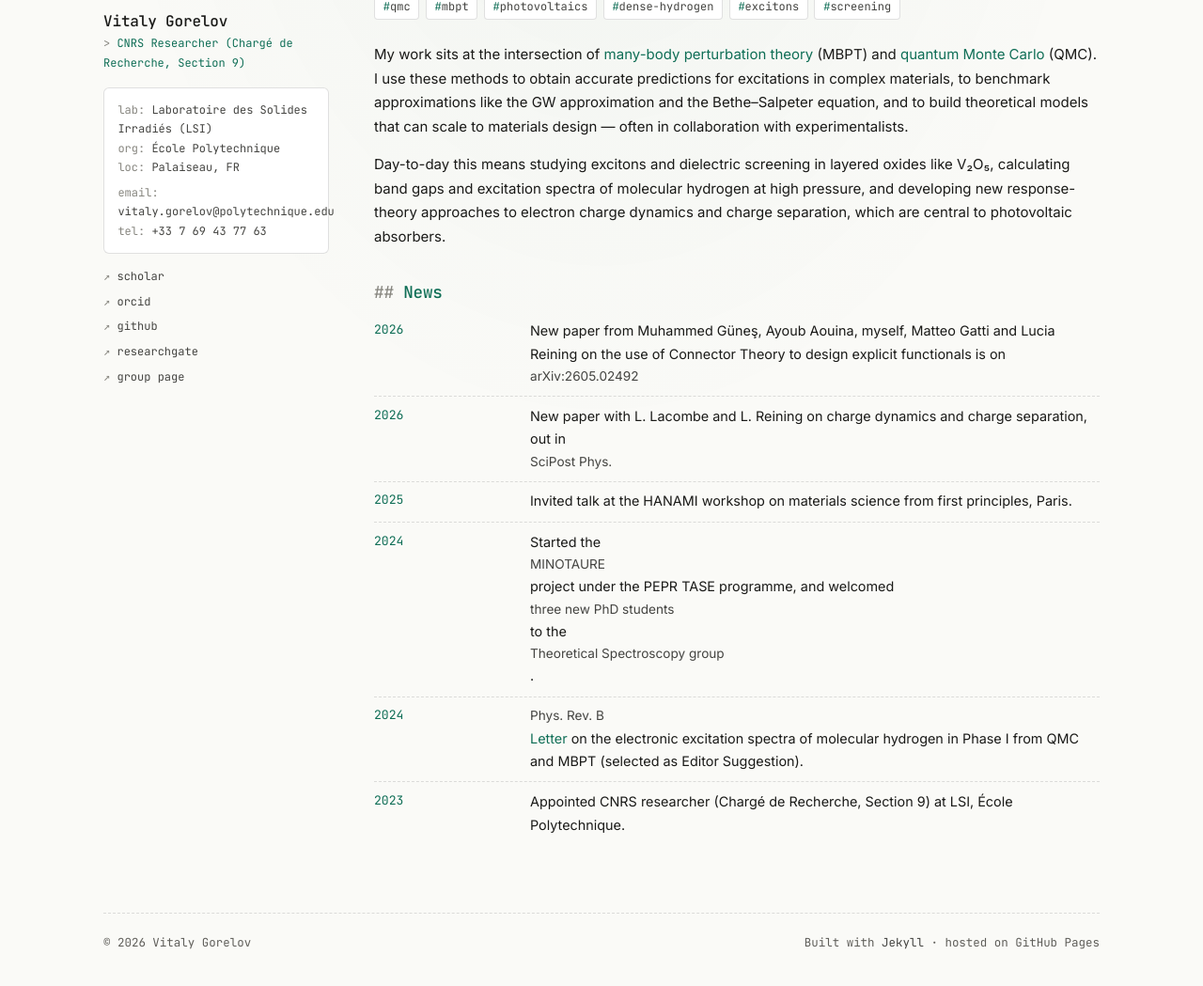
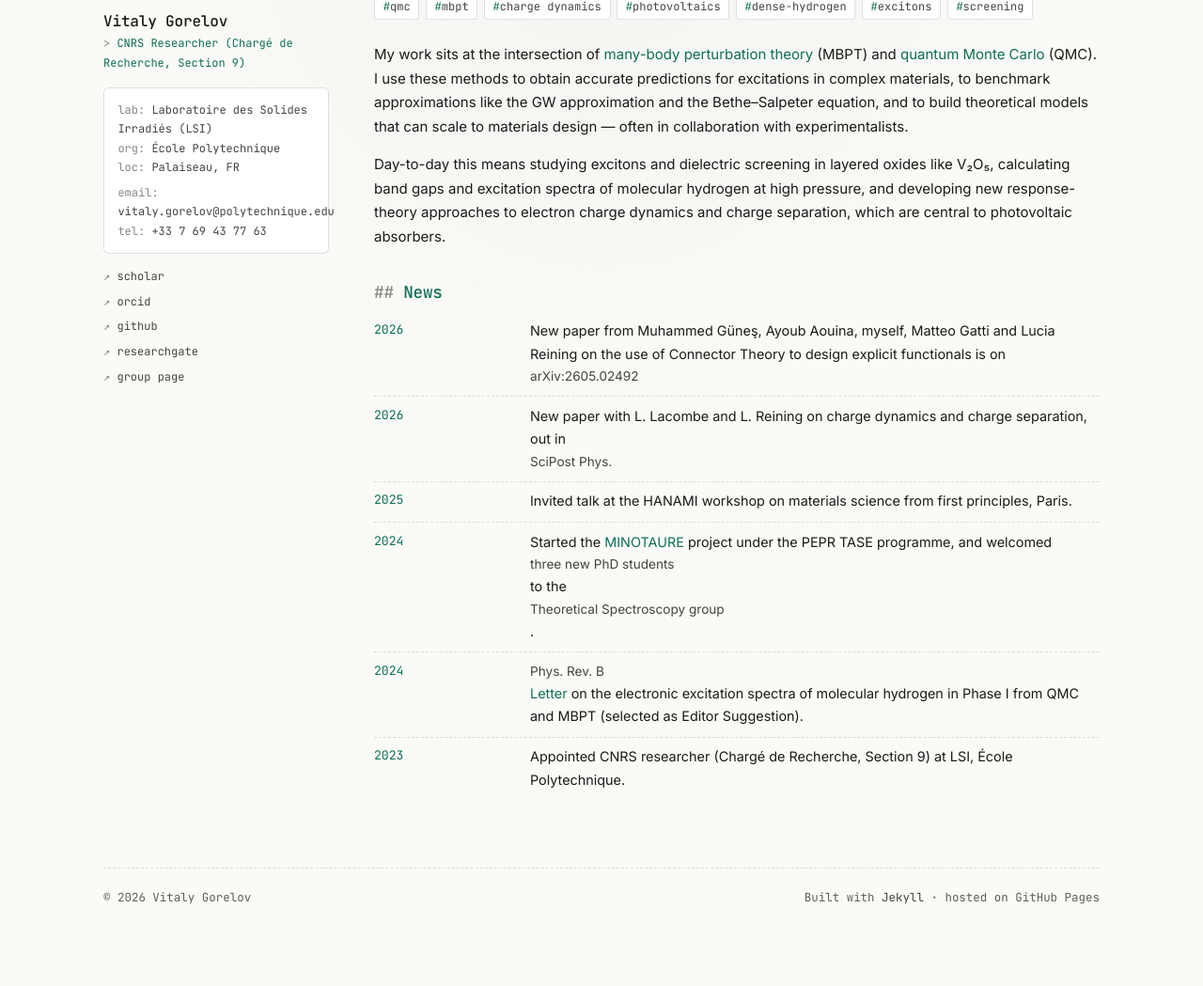
Before and after one commit to gorelov93/vitaly-gorelov, a Jekyll site: the page built from index.md, in a window 1280 px wide, cut to the strip 290-1351 px from the top of the page. Shown: the top 1049 px of the strip at 94% size. Built offline with Jekyll 4.4.1, drawn with Linux system fonts in a browser that asks for light colours; after the commit the page ends 1303 px from its top, so only the background shows below that.

Commit message:
Update index.md

```diff
--- a/index.md
+++ b/index.md
@@ -17,6 +17,7 @@ permalink: /
 <div class="tags">
   <span class="tag">qmc</span>
   <span class="tag">mbpt</span>
+  <span class="tag">charge dynamics</span>
   <span class="tag">photovoltaics</span>
   <span class="tag">dense-hydrogen</span>
   <span class="tag">excitons</span>
@@ -55,7 +56,7 @@ permalink: /
   </li>
   <li>
     <span class="when">2024</span>
-    <span class="what">Started the <a href="https://www.pepr-tase.fr/projet/minotaure/"><em>MINOTAURE</em></a> project under the PEPR TASE programme, and welcomed <a href="https://gorelov93.github.io/vitaly-gorelov/students/"><em>three new PhD students</em></a>  to the <a href="https://etsf.polytechnique.fr/"><em>Theoretical Spectroscopy group</em></a>.</span>
+    <span class="what">Started the <a href="https://www.pepr-tase.fr/projet/minotaure/">MINOTAURE</a> project under the PEPR TASE programme, and welcomed <a href="https://gorelov93.github.io/vitaly-gorelov/students/"><em>three new PhD students</em></a>  to the <a href="https://etsf.polytechnique.fr/"><em>Theoretical Spectroscopy group</em></a>.</span>
   </li>
   <li>
     <span class="when">2024</span>
```
